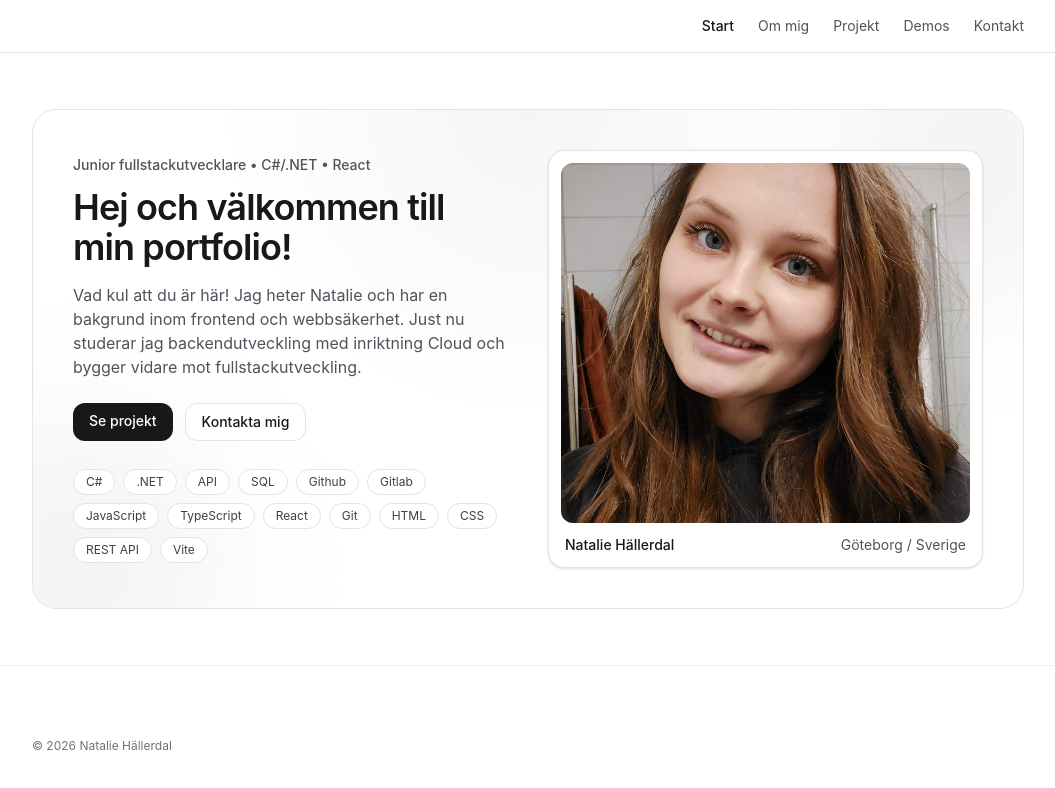
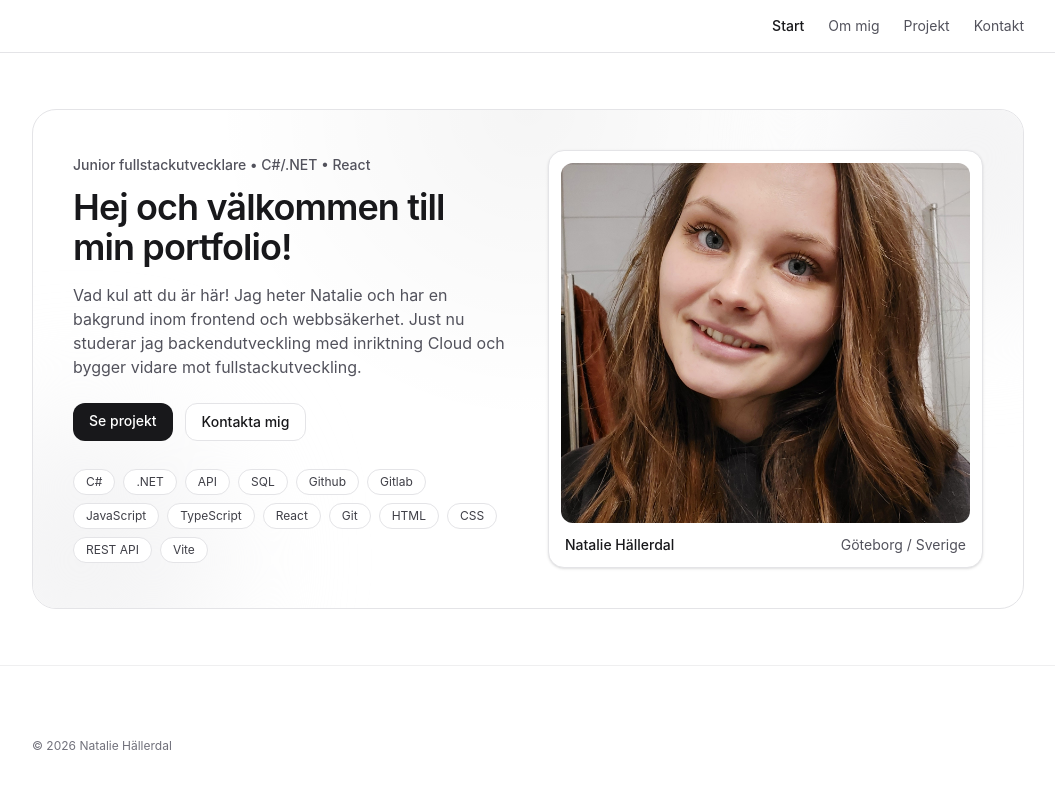
Before and after one commit to natta1995/Portfolio, a React (Vite) app: page / in a window 1280 px wide. Shown: the top 788 px of the page, without its empty margins (112-1167 px from the left). Built offline with nearby package versions, Linux system fonts and the light colour scheme.

Commit message:
Temporarily comment navbar link (demos)

```diff
--- a/src/components/Header.jsx
+++ b/src/components/Header.jsx
@@ -36,7 +36,7 @@ const Header = () => {
           {navLink("/", "Start")}
           {navLink("/about", "Om mig")}
           {navLink("/projects", "Projekt")}
-          {navLink("/demos", "Demos")}
+          {/* {navLink("/demos", "Demos")} */}
           {navLink("/contact", "Kontakt")}
 
         </nav>
```
